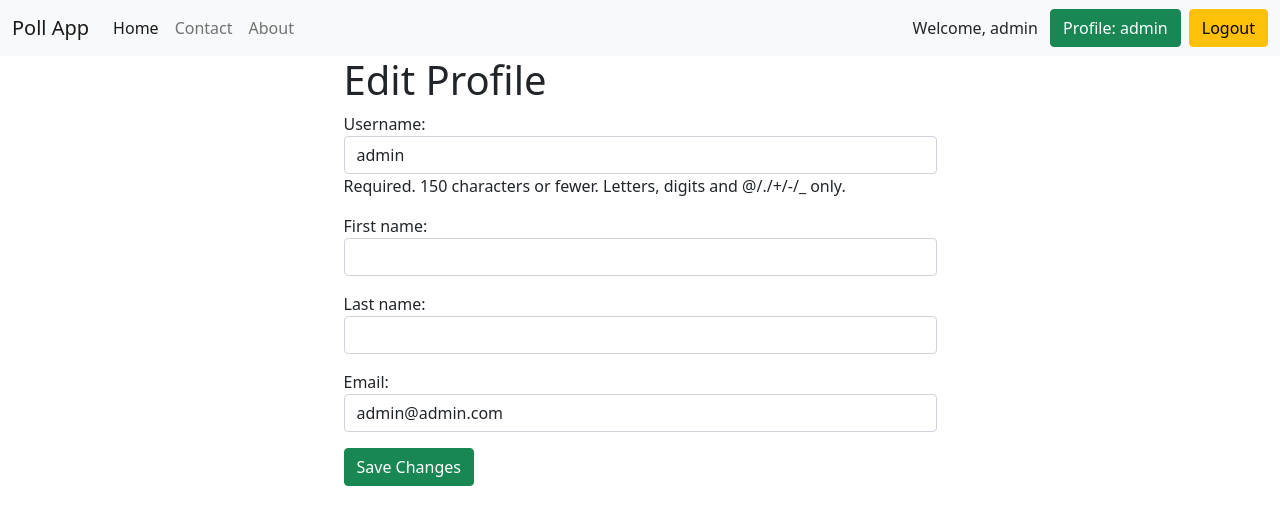
After one commit to Falco13/vote_django_app, a Django app: page /users/profile/change/ in a window 1280 px wide. The commit adds this page. Shown: the top 525 px of the page. Run offline with Django 4.2, Linux system fonts and the light colour scheme; a user stored in the database is signed in; data comes from the database, SQL or seed files in the repository; both versions use the stored data as it was after the commit.

Commit message:
add edit user info

```diff
--- a/accounts/forms.py
+++ b/accounts/forms.py
@@ -20,3 +20,15 @@ class UserRegisterForm(UserCreationForm):
     class Meta:
         model = User
         fields = ['username', 'first_name', 'last_name', 'email', 'password1', 'password2']
+
+
+class EditUserInfoForm(forms.ModelForm):
+    class Meta:
+        model = User
+        fields = ['username', 'first_name', 'last_name', 'email']
+        widgets = {
+            'username': forms.TextInput(attrs={'class': 'form-control'}),
+            'first_name': forms.TextInput(attrs={'class': 'form-control'}),
+            'last_name': forms.TextInput(attrs={'class': 'form-control'}),
+            'email': forms.TextInput(attrs={'class': 'form-control'}),
+        }
--- /dev/null
+++ b/accounts/templates/accounts/edit_user_info.html
@@ -0,0 +1,16 @@
+{% extends 'base.html' %}
+
+{% block title %}Edit Profile{% endblock %}
+
+
+{% block content %}
+
+<div class="container">
+    <h1>Edit Profile</h1>
+    <form method="post">
+        {% csrf_token %}
+        {{ form.as_p }}
+        <button type="submit" class="btn btn-success btn-block">Save Changes</button>
+    </form>
+</div>
+{% endblock %}
--- a/accounts/templates/accounts/profile.html
+++ b/accounts/templates/accounts/profile.html
@@ -4,7 +4,6 @@
 
 
 {% block content %}
-<!--{{ form.non_field.errors }}-->
 
 <h1>Profile:</h1>
 <div class="alert alert-primary" role="alert">Your profile: <b>{{ user.username }}</b></div>
@@ -30,4 +29,6 @@
     </tbody>
 </table>
 
+<a href="{% url 'accounts:edit_user' %}" class="btn btn-primary btn-sm">Edit Profile</a>
+
 {% endblock %}
--- a/accounts/templates/accounts/register.html
+++ b/accounts/templates/accounts/register.html
@@ -9,7 +9,7 @@
     <form method="post">
         {% csrf_token %}
         {{ form.as_p }}
-        <button type="submit" class="btn btn-primary btn-block">Sign Up</button>
+        <button type="submit" class="btn btn-success btn-block">Sign Up</button>
     </form>
     <br>
     <div class="btn-group btn-group-sm" role="group">
--- a/accounts/urls.py
+++ b/accounts/urls.py
@@ -1,5 +1,5 @@
 from django.urls import path
-from accounts.views import MyLoginView, LogoutView, SignUpView, ActivateAccount, profile
+from accounts.views import MyLoginView, LogoutView, SignUpView, ActivateAccount, profile, EditUserInfoView
 
 app_name = 'accounts'
 urlpatterns = [
@@ -8,4 +8,5 @@ urlpatterns = [
     path('signup/', SignUpView.as_view(), name='signup'),
     path('activate/<uidb64>/<token>/', ActivateAccount.as_view(), name='activate'),
     path('profile/', profile, name='profile'),
+    path('profile/change/', EditUserInfoView.as_view(), name='edit_user'),
 ]
--- a/accounts/views.py
+++ b/accounts/views.py
@@ -2,17 +2,19 @@ from django.contrib.auth.views import LoginView, LogoutView
 from django.contrib.auth.mixins import LoginRequiredMixin
 from django.contrib.auth.decorators import login_required
 from django.contrib.auth import login
-from django.shortcuts import render, redirect
-from accounts.forms import UserRegisterForm, MyLoginForm
+from django.urls import reverse_lazy
+from django.shortcuts import render, redirect, get_object_or_404
+from accounts.forms import UserRegisterForm, MyLoginForm, EditUserInfoForm
 from accounts.tokens import account_activation_token
 from accounts.models import User
-
 from django.views.generic import View
+from django.views.generic.edit import UpdateView
 from django.contrib.sites.shortcuts import get_current_site
 from django.template.loader import render_to_string
 from django.utils.http import urlsafe_base64_encode
 from django.utils.encoding import force_bytes, force_str
 from django.contrib import messages
+from django.contrib.messages.views import SuccessMessageMixin
 from django.utils.http import urlsafe_base64_decode
 
 from django.core.mail import send_mail
@@ -84,3 +86,20 @@ class MyLogoutView(LoginRequiredMixin, LogoutView):
 @login_required
 def profile(request):
     return render(request, 'accounts/profile.html')
+
+
+class EditUserInfoView(SuccessMessageMixin, LoginRequiredMixin, UpdateView):
+    model = User
+    template_name = 'accounts/edit_user_info.html'
+    form_class = EditUserInfoForm
+    success_url = reverse_lazy('accounts:profile')
+    success_message = 'User information changed'
+
+    def setup(self, request, *args, **kwargs):
+        self.user_id = request.user.pk
+        return super().setup(request, *args, **kwargs)
+
+    def get_object(self, queryset=None):
+        if not queryset:
+            queryset = self.get_queryset()
+        return get_object_or_404(queryset, pk=self.user_id)
```
Also changed, not shown: accounts/templates/accounts/login.html (+8 -3 lines), db.sqlite3.
